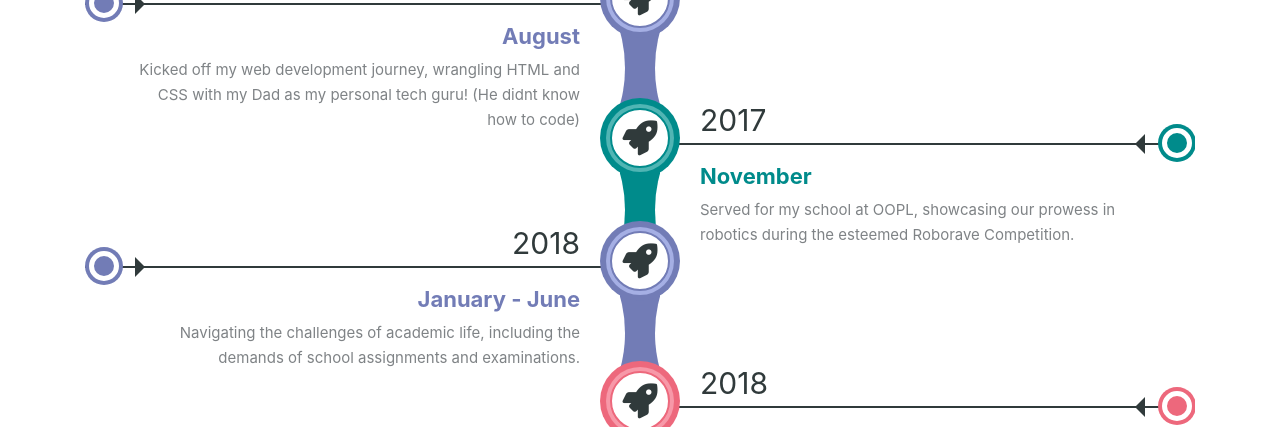
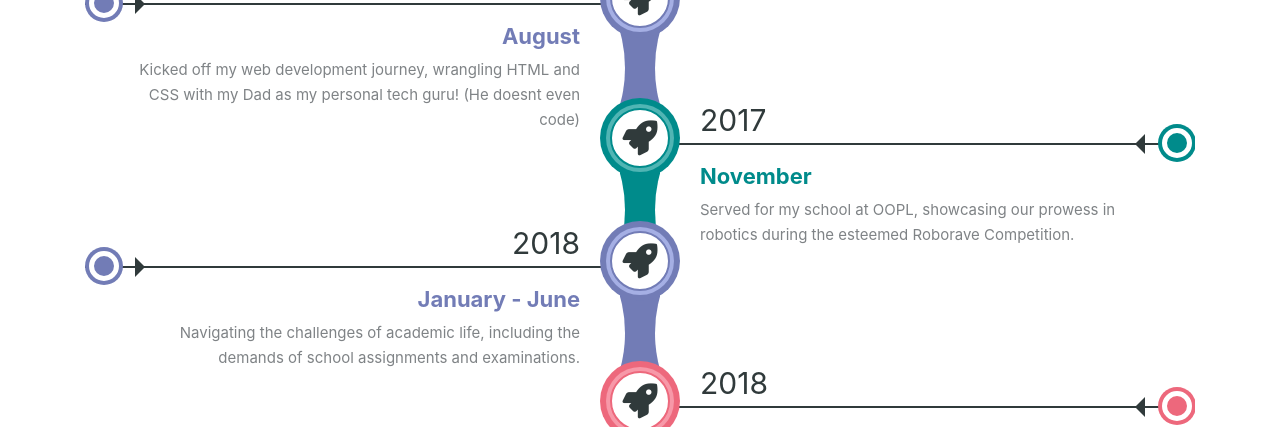
Before and after one commit to Basfar/Portfolio, a plain HTML site: page index.html in a window 1280 px wide. Shown: the part 673-1100 px from the top of the page. Drawn offline with nearby package versions, Linux system fonts and the light colour scheme.

Commit message:
updated portfolio

```diff
--- a/index.html
+++ b/index.html
@@ -65,7 +65,7 @@
             <div class="timeline-content">
               <h5 class="title">August</h5>
               <p class="description">
-                Kicked off my web development journey, wrangling HTML and CSS with my Dad as my personal tech guru! (He didnt know how to code)
+                Kicked off my web development journey, wrangling HTML and CSS with my Dad as my personal tech guru! (He doesnt even code)
               </p>
             </div>
           </div>
```
